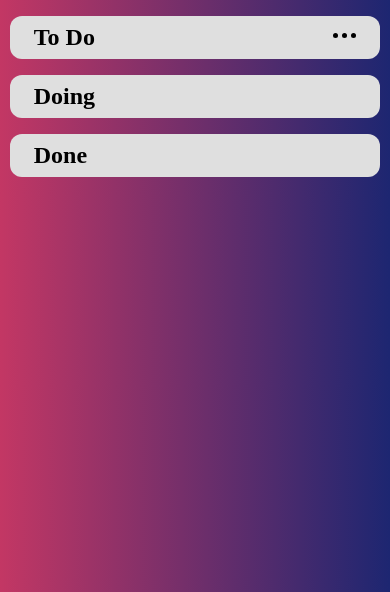
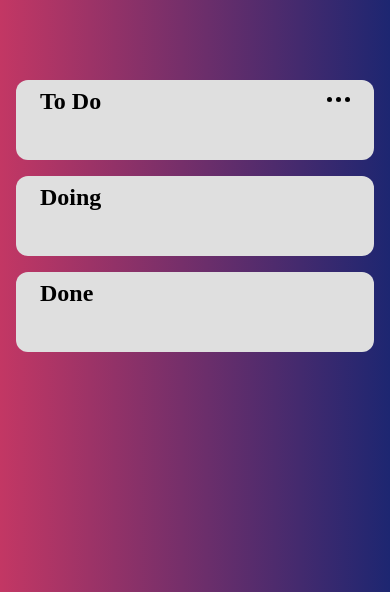
Before and after one commit to DavidWarrenJr/todo_list, a Flask app: page / in a window 390 px wide. Shown: the top 592 px of the page. Run offline with Flask 2, Linux system fonts and the light colour scheme; data that the repository does not hold is empty.

Commit message:
Add responsiveness

```diff
--- a/static/css/styles.css
+++ b/static/css/styles.css
@@ -9,12 +9,18 @@ body {
     background-image: linear-gradient(to right, #C33764 , #1D2671);
 }
 
+.body-container {
+    padding-top: 4rem;
+}
+
 .card-column {
     background-color: #DFDFDF;
-    max-width: 95%;
+    max-width: 28rem;
+    min-height: 5rem;
     padding: 0.5rem;
     border-radius: 12px;
-    margin: 1rem auto;
+    margin: 1rem;
+    height: fit-content;
 }
 
 
@@ -125,3 +131,21 @@ body {
 .draggable.dragging {
   opacity: .5;
 }
+
+@media (min-width: 480px) {
+    .card-column {
+        margin: 1rem auto;
+    }
+}
+
+@media (min-width: 1025px) {
+    .body-container {
+        display: flex;
+        justify-content: center;
+    }
+
+    .card-column {
+        margin: 1rem;
+        width: 100%;
+    }
+}
--- a/static/js/drag_and_drop.js
+++ b/static/js/drag_and_drop.js
@@ -42,6 +42,8 @@ const update_db = async (data, end_container, start_container) => {
 
 }
 
+
+
 draggables.forEach(draggable => {
   draggable.addEventListener('dragstart', (event) => {
     draggable.classList.add('dragging');
@@ -65,7 +67,7 @@ draggables.forEach(draggable => {
             end_container = event.target.parentElement.classList[i]
             }
     }
-    update_db(data, end_container, start_container)
+    update_db(data, end_container, start_container);
   })
 })
 
--- a/templates/index.html
+++ b/templates/index.html
@@ -9,7 +9,8 @@
         <title>Todo List</title>
     </head>
     <body>
-        <section class="card-column container todo">
+        <div class="body-container">
+            <section class="card-column container todo" id="todo">
                 <div class="card-column-header">
                     <h2>To Do</h2>
                     <div class="dropdown">
@@ -26,12 +27,12 @@
                     </div>
                 </div>
                 <!-- /.dropdown -->
-            </div>  <!-- /.card-column-header -->
+
                 {% for task in all_task: %}
                 <section class="card draggable" draggable="true">
                     <div class="card-title-row">
                         <h2>{{ task.title }}</h2>
-                    <a href="{{ url_for('delete', task_id=task.id, column_type="Todo") }}" class="delete">❌</a>
+                        <a href="{{ url_for('delete', task_id=task.id, column_type=" Todo") }}" class="delete">❌</a>
                     </div>
                     {% if task.description: %}
                     <h3>{{ task.description }}</h3>
@@ -45,17 +46,17 @@
                 {% endfor %}
             </section>
 
-        <section class="card-column container doing">
+            <section class="card-column container doing" id="doing">
                 <div class="card-column-header">
                     <h2>Doing</h2>
                 </div>
                 <!-- /.dropdown -->
-            </div>  <!-- /.card-column-header -->
+
                 {% for task in doing_task: %}
                 <section class="card draggable" draggable="true">
                     <div class="card-title-row">
                         <h2>{{ task.title }}</h2>
-                    <a href="{{ url_for('delete', task_id=task.id, column_type="Doing") }}" class="delete">❌</a>
+                        <a href="{{ url_for('delete', task_id=task.id, column_type=" Doing") }}" class="delete">❌</a>
                     </div>
                     {% if task.description: %}
                     <h3>{{ task.description }}</h3>
@@ -69,16 +70,15 @@
                 {% endfor %}
             </section>
 
-        <section class="card-column container done">
+            <section class="card-column container done" id="done">
                 <div class="card-column-header">
                     <h2>Done</h2>
                 </div>
-            </div>  <!-- /.card-column-header -->
                 {% for task in done_task: %}
                 <section class="card draggable" draggable="true">
                     <div class="card-title-row">
                         <h2>{{ task.title }}</h2>
-                        <a href="{{ url_for('delete', task_id=task.id, column_type="Done") }}" class="delete">❌</a>
+                        <a href="{{ url_for('delete', task_id=task.id, column_type=" Done") }}" class="delete">❌</a>
                     </div>
                     {% if task.description: %}
                     <h3>{{ task.description }}</h3>
@@ -91,6 +91,8 @@
                 </section>
                 {% endfor %}
             </section>
+        </div>
+        <!-- /.body-container -->
 
         <script src="{{ url_for('static', filename='js/script.js') }}"></script>
         <script src="{{ url_for('static', filename='js/drag_and_drop.js') }}"></script>
```
Lines whose indentation alone changed are shown as unchanged.
